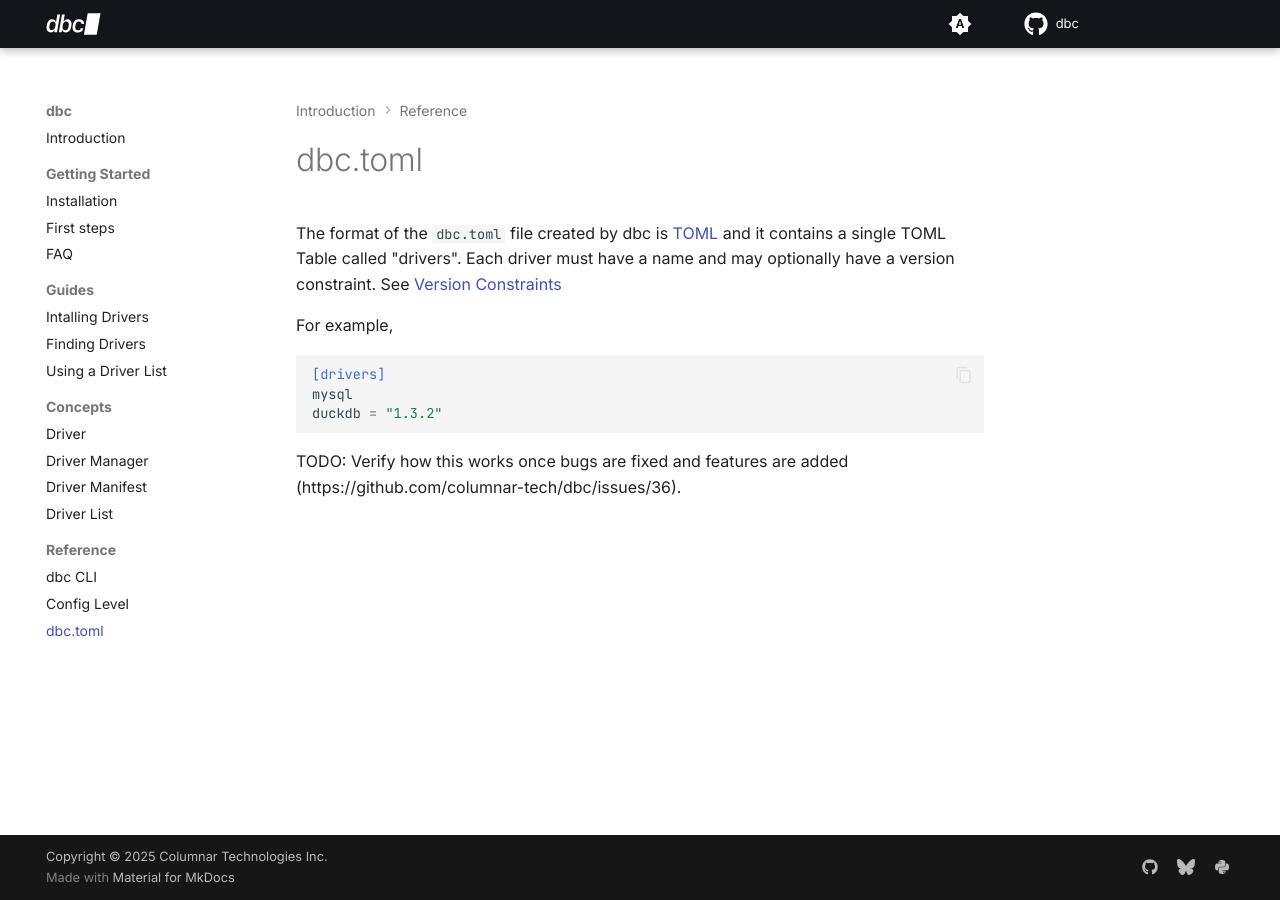
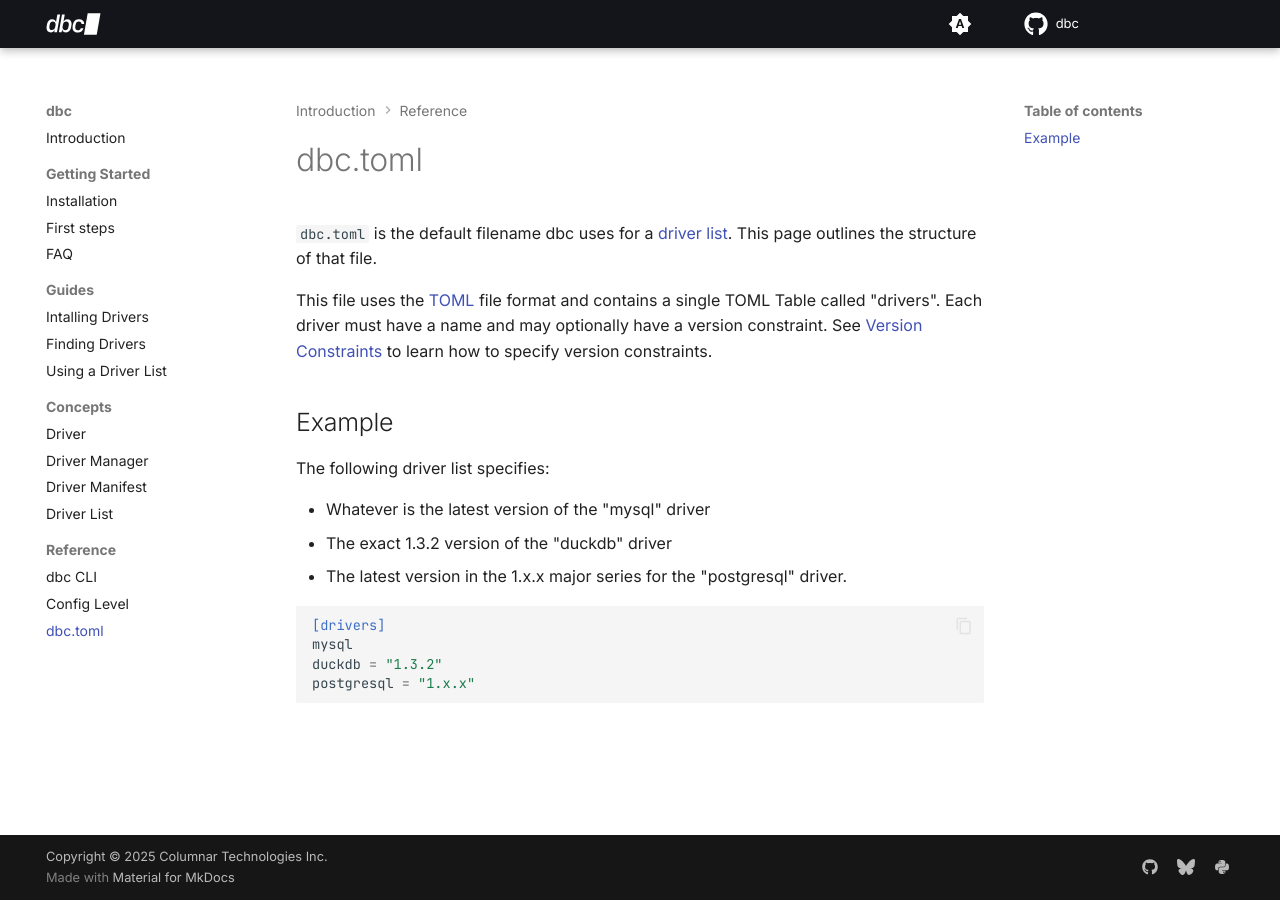
Before and after one commit to columnar-tech/dbc, an MkDocs documentation site: the page built from docs/reference/dbc.toml.md, in a window 1280 px wide. Built offline with MkDocs 1.6.1 and Material for MkDocs 9.7.7, drawn with Linux system fonts in a browser that asks for light colours; plug-ins that fetch from the network failed and are left out; comment, search, counter and statistics services are not loaded.

Commit message:
Finish dbc.toml.md

````diff
--- a/docs/reference/dbc.toml.md
+++ b/docs/reference/dbc.toml.md
@@ -2,15 +2,22 @@
 
 # dbc.toml
 
-The format of the `dbc.toml` file created by dbc is [TOML](https://toml.io) and it contains a single TOML Table called "drivers".
-Each driver must have a name and may optionally have a version constraint. See [Version Constraints](../guides/installing.md#version-constraints)
+`dbc.toml` is the default filename dbc uses for a [driver list](../concepts/driver_list.md). This page outlines the structure of that file.
 
-For example,
+This file uses the [TOML](https://toml.io) file format and contains a single TOML Table called "drivers".
+Each driver must have a name and may optionally have a version constraint. See [Version Constraints](../guides/installing.md#version-constraints) to learn how to specify version constraints.
+
+## Example
+
+The following driver list specifies:
+
+- Whatever is the latest version of the "mysql" driver
+- The exact 1.3.2 version of the "duckdb" driver
+- The latest version in the 1.x.x major series for the "postgresql" driver.
 
 ```toml
 [drivers]
 mysql
 duckdb = "1.3.2"
+postgresql = "1.x.x"
 ```
-
-TODO: Verify how this works once bugs are fixed and features are added (https://github.com/columnar-tech/dbc/issues/36).
````
